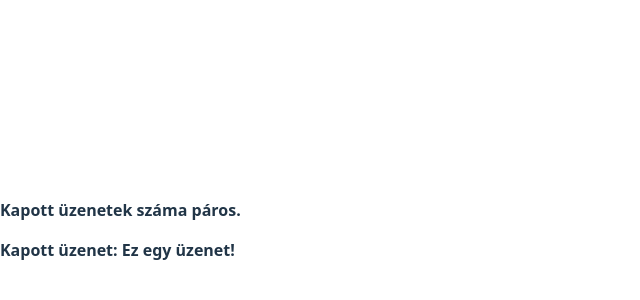
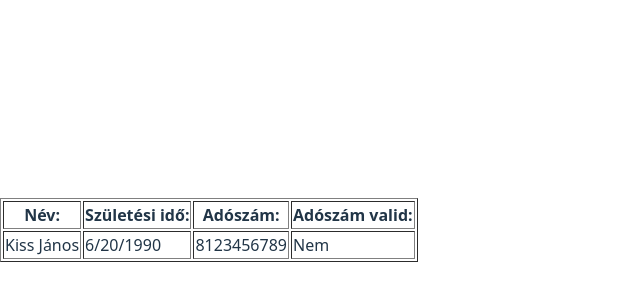
Before and after one commit to MasterfieldProject/MFREACT_26031, a React (Vite) app in the folder exercises/: page / in a window 1280 px wide. Shown: the part 170-470 px from the top of the page, without its empty margins (0-640 px from the left). Built offline with nearby package versions, Linux system fonts and the light colour scheme.

Commit message:
Refactor Szemely class export and enhance JSXExample with new components and logic

```diff
--- a/exercises/src/Exercise1.js
+++ b/exercises/src/Exercise1.js
@@ -29,7 +29,7 @@ arr[100] = 4;
 console.log(arr[10]);
 console.log(arr.length);
 
-class Szemely {
+export default class Szemely {
     constructor() {
         this.nev = '';
         this.szuletesiido = '';
--- /dev/null
+++ b/exercises/src/Exercise2.jsx
@@ -0,0 +1,36 @@
+import React from "react";
+import Szemely from "./Exercise1.js";
+
+export default class SzemelyData extends React.Component {
+
+    render() {
+        let sz = new Szemely();
+        sz.nev = "Kiss János";
+        sz.szuletesiido = new Date(1990, 5, 20);
+        sz.adoszam = "8123456789";
+
+        return (
+            <div>
+                <table border="1">
+                    <thead>
+                        <tr>
+                            <th>Név:</th>
+                            <th>Születési idő:</th>
+                            <th>Adószám:</th>
+                            <th>Adószám valid:</th>
+                        </tr>
+                    </thead>
+                    <tbody>
+                        <tr>
+                            <td>{sz.nev}</td>
+                            <td>{sz.szuletesiido.toLocaleDateString()}</td>
+                            <td>{sz.adoszam}</td>
+                            <td>{sz.checkAdoszam().valid ? "Igen" : "Nem"}</td>
+                        </tr>
+                    </tbody>
+                </table>
+            </div >
+        )
+    }
+
+};
--- a/exercises/src/JSXExample.jsx
+++ b/exercises/src/JSXExample.jsx
@@ -1,12 +1,50 @@
 import React, { Component } from "react";
+const cnt = 5;
 
-const message = "Ez egy üzenet!"
-const cnt = 4;
+var label = "Text";
+var newLabel = "Másik szöveg";
+
+const message = <span aria-label={cnt > 2 ? label : newLabel} style={{ color: 'blue' }}> Ez egy üzenet!</span >; // react.createElement();
+
+function isEven(cnt) {
+    return cnt % 2 === 0 ? "páros" : "páratlan";
+}
 
 export default class App extends Component {
     render = () =>
-        <h4>
-            Kapott üzenetek száma {cnt % 2 === 0 ? "páros" : "páratlan"}.
-            {cnt > 0 && <p>Kapott üzenet: {message}</p>}
-        </h4>
+        <>
+            <h4>
+                Kapott üzenetek száma {isEven(cnt)}.
+                {cnt > 0 && <p>Kapott üzenet: {message}</p>}
+            </h4>
+            <h4>
+                Egy másik üzenet.
+            </h4>
+            <Table />
+        </>
 }
+
+class Table extends React.Component {
+    render() {
+        return (
+            <table>
+                <tbody>
+                    <tr>
+                        <Columns />
+                    </tr>
+                </tbody>
+            </table>
+        );
+    }
+}
+
+class Columns extends React.Component {
+    render() {
+        return (
+            <>
+                <td>Hello</td>
+                <td>World</td>
+            </>
+        );
+    }
+}
--- a/exercises/src/main.jsx
+++ b/exercises/src/main.jsx
@@ -2,7 +2,7 @@ import { StrictMode } from 'react'
 import { createRoot } from 'react-dom/client'
 import './index.css'
 // import App from './App.jsx'
-import App from './JSXExample.jsx'
+import App from './Exercise2.jsx'
 import './Exercise1.js'
 
 createRoot(document.getElementById('root')).render(
```
